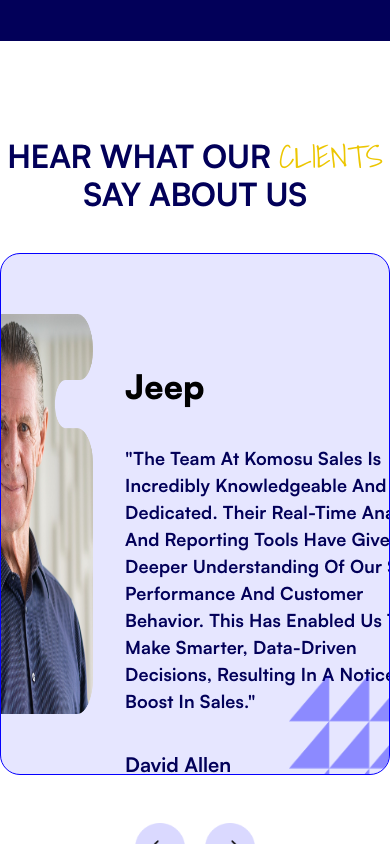
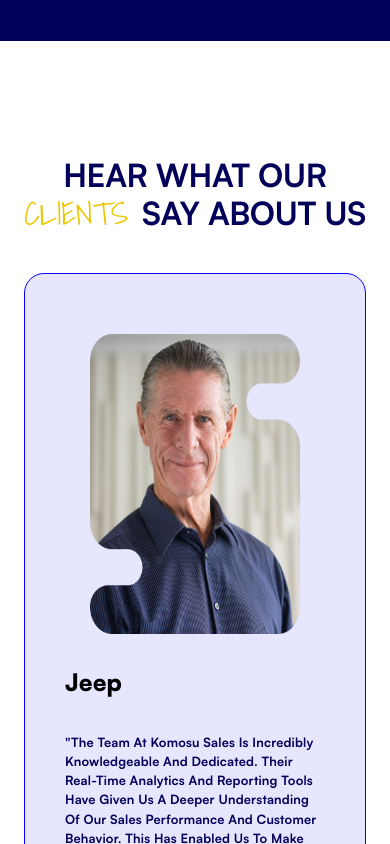
Before and after one commit to Yomi-daniels/Komosu, a Next.js app: page / in a window 390 px wide. Shown: the part 5640-6484 px from the top of the page. Built offline with nearby package versions, Linux system fonts and the light colour scheme; a web font is replaced by a local one.

Commit message:
adding mobile updates

```diff
--- a/src/sections/sections.module.css
+++ b/src/sections/sections.module.css
@@ -1576,6 +1576,18 @@
   bottom: 0;
 }
 
+@media (max-width: 450px) {
+  .offerHeader {
+    font-size: 16px;
+  }
+
+  .avatar {
+    position: relative;
+    width: 210px;
+    height: 300px;
+  }
+}
+
 /* FAQ SECTION */
 .FAQSection {
   margin-top: 6rem;
@@ -1819,3 +1831,38 @@
 .FAQPage {
   background-color: white;
 }
+
+/* TESTIMONIAL CONTAINER CONTAINER MOBILE SCREEN */
+
+@media (max-width: 450px) {
+  .testimonialSection {
+    padding: 0 24px;
+    display: flex;
+    flex-direction: column;
+    align-items: center;
+    margin-inline: auto;
+    position: relative;
+  }
+  .testimonialContainer {
+    max-width: 100%;
+  }
+  .testimonialContents {
+    flex-direction: column;
+  }
+
+  .clientCompany {
+    font-size: 1.5rem;
+  }
+
+  .feedbacks {
+    font-size: 0.8rem;
+  }
+
+  .testifierName {
+    font-size: 12.8px;
+  }
+
+  .role {
+    font-size: 0.9rem;
+  }
+}
```
